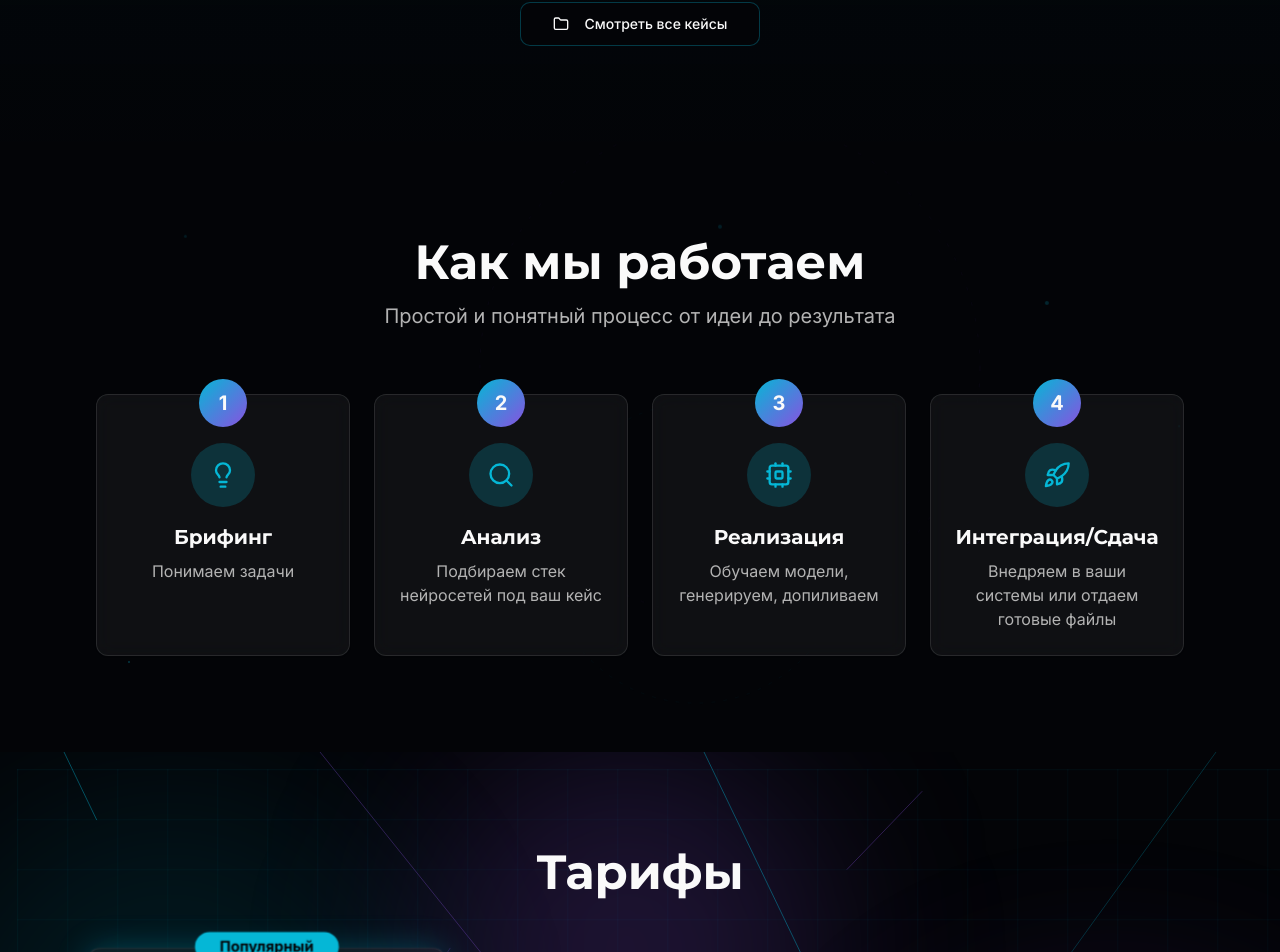
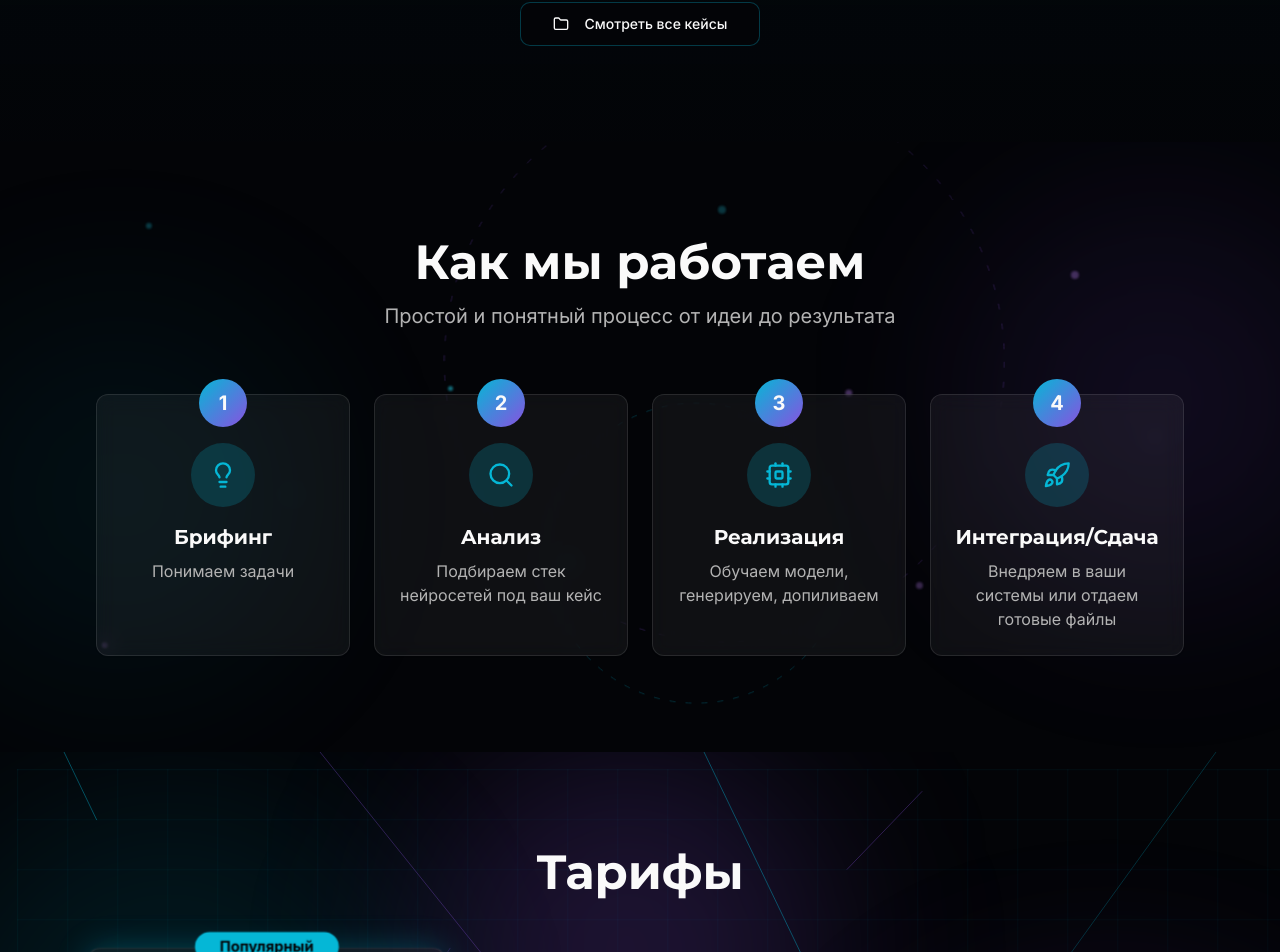
Before and after one commit to pr-poehali-dev/ai-landing-stani, a React (Vite) app: page / in a window 1280 px wide. Shown: the part 3344-4296 px from the top of the page. Built offline with nearby package versions, Linux system fonts and the light colour scheme.

Commit message:
не вижу никакой анимации у блока как мы работаем, точно ли внедрена анимация?

```diff
--- a/src/components/sections/ServicesAndProcess.tsx
+++ b/src/components/sections/ServicesAndProcess.tsx
@@ -137,22 +137,25 @@ export function ProcessSection() {
 
   return (
     <section className="py-24 px-6 relative overflow-hidden">
-      <div className="absolute top-1/3 left-1/2 -translate-x-1/2 -translate-y-1/2 w-[300px] h-[300px] bg-primary/8 rounded-full blur-[100px] animate-pulse-slow" />
+      <div className="absolute top-1/4 -left-20 w-[400px] h-[400px] bg-primary/15 rounded-full blur-[100px] animate-pulse-slow" />
+      <div className="absolute bottom-1/4 -right-20 w-[400px] h-[400px] bg-secondary/15 rounded-full blur-[100px] animate-pulse-slow" style={{ animationDelay: '4s' }} />
 
       <div className="absolute inset-0 pointer-events-none">
         {[
-          { x: '15%', y: '20%', size: 3, delay: 0, duration: 12 },
-          { x: '80%', y: '30%', size: 4, delay: 2, duration: 15 },
-          { x: '45%', y: '70%', size: 3, delay: 4, duration: 10 },
-          { x: '70%', y: '80%', size: 2, delay: 1, duration: 14 },
-          { x: '25%', y: '60%', size: 3, delay: 6, duration: 11 },
-          { x: '90%', y: '50%', size: 2, delay: 3, duration: 13 },
-          { x: '55%', y: '15%', size: 4, delay: 5, duration: 16 },
-          { x: '10%', y: '85%', size: 2, delay: 7, duration: 12 },
+          { x: '12%', y: '18%', size: 6, delay: 0, duration: 12, color: 'bg-cyan-400/60' },
+          { x: '82%', y: '25%', size: 8, delay: 2, duration: 15, color: 'bg-purple-400/50' },
+          { x: '42%', y: '72%', size: 5, delay: 4, duration: 10, color: 'bg-cyan-400/50' },
+          { x: '72%', y: '78%', size: 7, delay: 1, duration: 14, color: 'bg-purple-400/60' },
+          { x: '22%', y: '58%', size: 6, delay: 6, duration: 11, color: 'bg-cyan-400/40' },
+          { x: '88%', y: '52%', size: 5, delay: 3, duration: 13, color: 'bg-purple-400/50' },
+          { x: '55%', y: '12%', size: 8, delay: 5, duration: 16, color: 'bg-cyan-400/50' },
+          { x: '8%', y: '82%', size: 6, delay: 7, duration: 12, color: 'bg-purple-400/40' },
+          { x: '35%', y: '40%', size: 5, delay: 8, duration: 14, color: 'bg-cyan-400/50' },
+          { x: '65%', y: '45%', size: 7, delay: 3, duration: 11, color: 'bg-purple-400/60' },
         ].map((dot, i) => (
           <div
             key={i}
-            className="absolute rounded-full bg-primary/30"
+            className={`absolute rounded-full ${dot.color} blur-[1px]`}
             style={{
               left: dot.x,
               top: dot.y,
@@ -165,9 +168,9 @@ export function ProcessSection() {
         ))}
       </div>
 
-      <svg className="absolute inset-0 w-full h-full opacity-10 pointer-events-none" xmlns="http://www.w3.org/2000/svg">
-        <circle cx="50%" cy="50%" r="150" fill="none" stroke="hsl(189 95% 43%)" strokeWidth="0.5" strokeDasharray="4 8" style={{ animation: 'orbit 40s linear infinite' }} />
-        <circle cx="50%" cy="50%" r="250" fill="none" stroke="hsl(263 70% 60%)" strokeWidth="0.5" strokeDasharray="4 12" style={{ animation: 'orbit 60s linear infinite reverse' }} />
+      <svg className="absolute inset-0 w-full h-full opacity-25 pointer-events-none" xmlns="http://www.w3.org/2000/svg">
+        <circle cx="50%" cy="50%" r="150" fill="none" stroke="hsl(189 95% 43%)" strokeWidth="1" strokeDasharray="6 10" style={{ animation: 'orbit 40s linear infinite' }} />
+        <circle cx="50%" cy="50%" r="280" fill="none" stroke="hsl(263 70% 60%)" strokeWidth="1" strokeDasharray="6 14" style={{ animation: 'orbit 55s linear infinite reverse' }} />
       </svg>
 
       <div className="container mx-auto max-w-6xl relative z-10">
```
